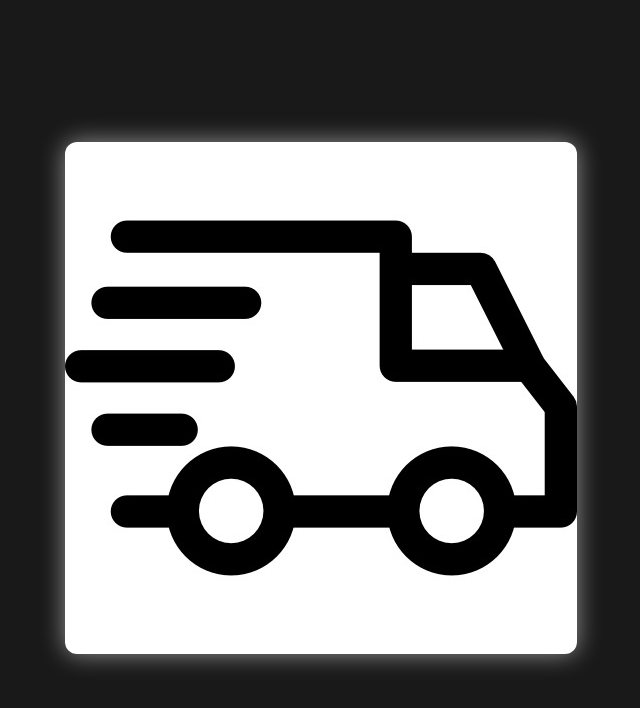
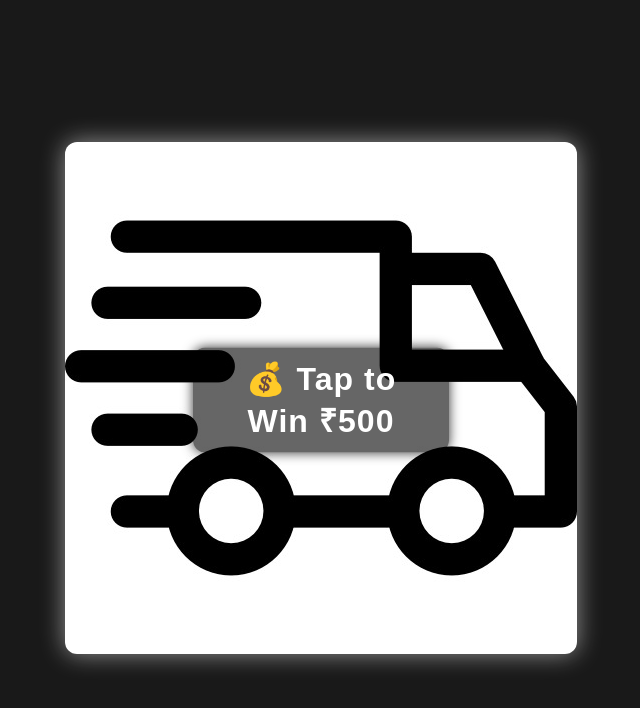
Before and after one commit to Vineet01168/Click-to-continue, a plain HTML site: page index.html in a window 1280 px wide. Shown: the whole page, without its empty margins (319-959 px from the left). Drawn offline with Linux system fonts and the light colour scheme.

Commit message:
Add files via upload

```diff
--- a/index.html
+++ b/index.html
@@ -3,7 +3,7 @@
 <head>
   <meta charset="UTF-8" />
   <meta name="viewport" content="width=device-width, initial-scale=1.0"/>
-  <title>Click to Continue</title>
+  <title>Tap to Win ₹500</title>
   <style>
     body {
       margin: 0;
@@ -16,6 +16,7 @@
     }
 
     #popup {
+      position: relative;
       max-width: 90%;
       cursor: pointer;
     }
@@ -31,24 +32,39 @@
     #popup img:hover {
       transform: scale(1.05);
     }
+
+    /* ✅ Stylish Overlay Text */
+    .overlay-text {
+      position: absolute;
+      top: 50%;
+      left: 50%;
+      transform: translate(-50%, -50%);
+      color: #fff;
+      font-size: 2em;
+      font-weight: bold;
+      text-align: center;
+      background: rgba(0, 0, 0, 0.6);
+      padding: 12px 25px;
+      border-radius: 12px;
+      box-shadow: 0 0 12px #000000cc;
+      font-family: Arial, sans-serif;
+      letter-spacing: 1px;
+    }
   </style>
 </head>
 <body>
 
-  <!-- ✅ Popup Image -->
+  <!-- ✅ Popup Image with Center Text -->
   <div id="popup">
-    <img src="gift.jpg" alt="Click to Continue">
+    <img src="gift.jpg" alt="Tap to Win ₹500">
+    <div class="overlay-text">💰 Tap to Win ₹500</div>
   </div>
 
-  <!-- ✅ Script for Click + Redirect -->
   <script>
-    const directLink = "https://n91hg.com/4/9565626?var={your_source_id}";  // ✅ Aapka original direct link yahan laga diya gaya hai
+    const directLink = "https://n91hg.com/4/9565626?var={your_source_id}"; // 🔁 Aapka direct link
 
     document.getElementById("popup").addEventListener("click", function () {
-      // Hide popup
       document.getElementById("popup").style.display = "none";
-
-      // Redirect to direct link
       window.location.href = directLink;
     });
   </script>
```
